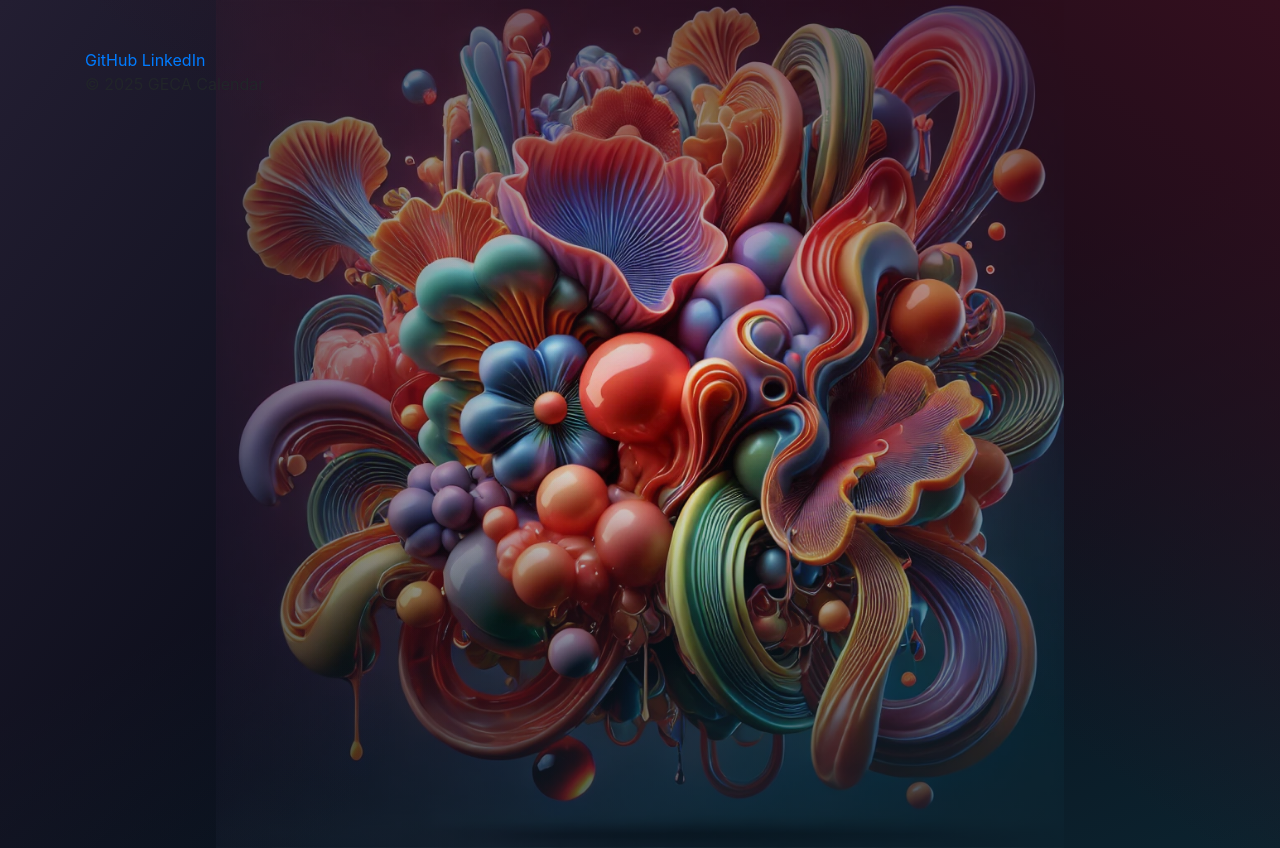
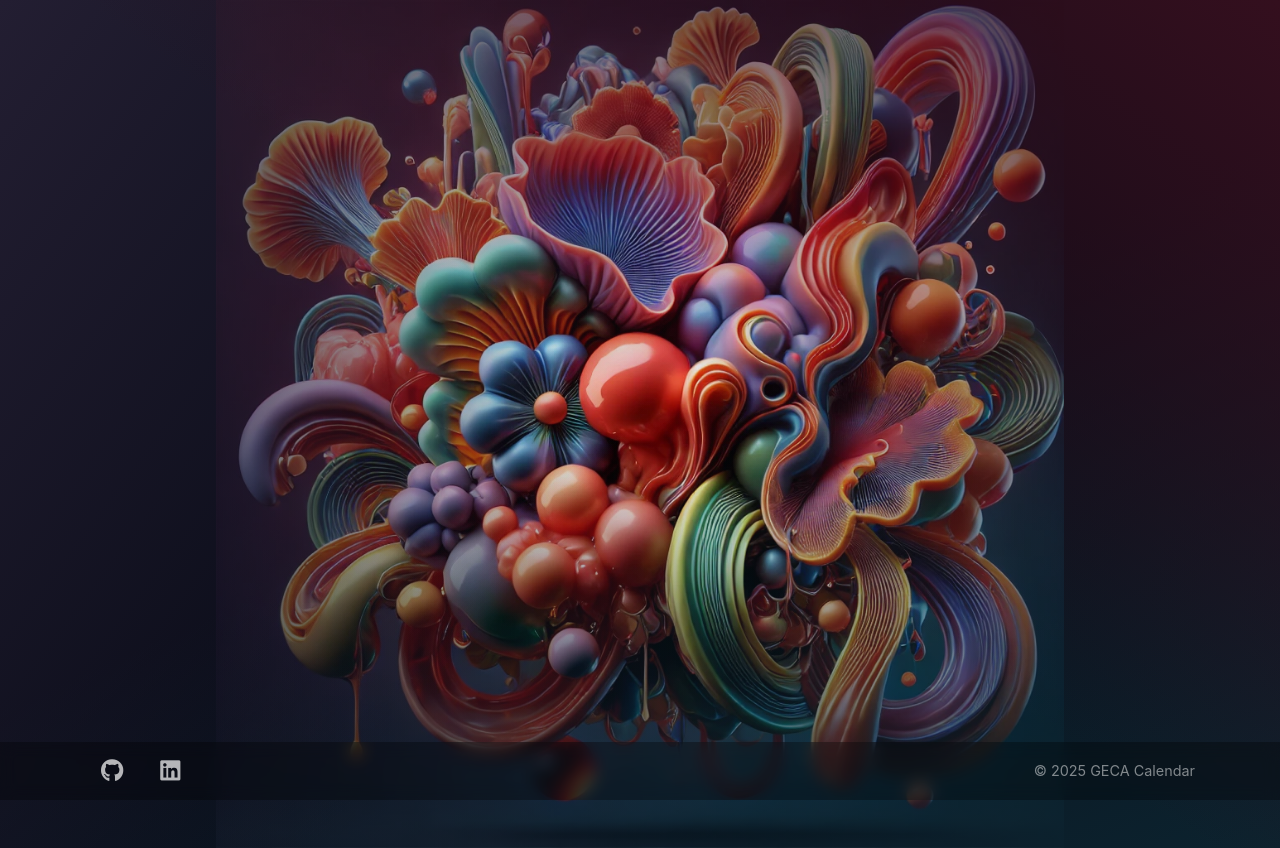
Before and after one commit to timotif/geca-calendar, a Python web app: template app/templates/base.html in a window 1280 px wide. Run offline with Jinja, Linux system fonts and the light colour scheme; the template is opened without the code that fills it, so the values that code supplies are empty; some libraries are stand-ins or nearby versions.

Commit message:
footer style

```diff
--- a/app/static/css/styles.css
+++ b/app/static/css/styles.css
@@ -54,6 +54,10 @@ body {
     margin-bottom: 8px;
     border-radius: 8px !important;
     transition: all 0.3s ease;
+	user-select: none;
+    -webkit-user-select: none;
+    -moz-user-select: none;
+    -ms-user-select: none;
 }
 
 .list-group-item:hover {
@@ -153,6 +157,53 @@ input[type="checkbox"] {
     transform: translateX(5px);
 }
 
+/* footer style */
+
+.footer {
+    position: fixed;
+    bottom: 0;
+    width: 100%;
+    padding: 1rem 0;
+    background-color: rgba(0, 0, 0, 0.3);
+    backdrop-filter: blur(8px);
+    -webkit-backdrop-filter: blur(8px);
+}
+
+.footer-content {
+    display: flex;
+    justify-content: space-between;
+    align-items: center;
+    color: rgba(255, 255, 255, 0.7);
+    font-size: 0.9rem;
+}
+
+.social-icon {
+    color: rgba(255, 255, 255, 0.7);
+    margin: 0 1rem;
+    font-size: 1.2em;
+    transition: all 0.3s ease;
+}
+
+.social-icon:hover {
+    color: #fff;
+    transform: translateY(-2px);
+    text-decoration: none;
+}
+
+.social-links a {
+    color: rgba(255, 255, 255, 0.7);
+    margin-right: 1rem;
+    transition: color 0.3s ease;
+}
+
+.social-links a:hover {
+    color: rgba(255, 255, 255, 1);
+}
+
+.copyright {
+    opacity: 0.7;
+}
+
 /*
 image background
 350f1e
--- a/app/templates/base.html
+++ b/app/templates/base.html
@@ -4,8 +4,9 @@
     <meta charset="UTF-8">
     <meta name="viewport" content="width=device-width, initial-scale=1.0">
     <title>{% block title %}{% endblock %}</title>
-    <link rel="icon" type="image/x-icon" href="{{ url_for('static', filename='images/favicon-16x16.png') }}">
-    <link href="https://stackpath.bootstrapcdn.com/bootstrap/4.5.2/css/bootstrap.min.css" rel="stylesheet">
+    <link rel="icon" type="image/x-icon" href="{{ url_for('static', filename='images/icons/favicon-16x16.png') }}">
+	<link rel="stylesheet" href="https://cdnjs.cloudflare.com/ajax/libs/font-awesome/5.15.4/css/all.min.css">
+	<link href="https://stackpath.bootstrapcdn.com/bootstrap/4.5.2/css/bootstrap.min.css" rel="stylesheet">
     <link href="{{ url_for('static', filename='css/styles.css') }}" rel="stylesheet">
     {% block extra_css %}{% endblock %}
 </head>
@@ -18,12 +19,12 @@
         <div class="container">
             <div class="footer-content">
                 <div class="social-links">
-                    <a href="https://github.com/timotif" target="_blank" rel="noopener">
-                        <i class="fab fa-github"></i> GitHub
-                    </a>
-                    <a href="https://www.linkedin.com/in/timoti-fregni/" target="_blank" rel="noopener">
-                        <i class="fab fa-linkedin"></i> LinkedIn
-                    </a>
+					<a href="https://github.com/timotif" target="_blank" rel="noopener" class="social-icon">
+						<i class="fab fa-github fa-lg"></i>
+					</a>
+					<a href="https://www.linkedin.com/in/timoti-fregni/" target="_blank" rel="noopener" class="social-icon">
+						<i class="fab fa-linkedin fa-lg"></i>
+					</a>
                 </div>
                 <div class="copyright">
                     © <span id="currentYear"></span> GECA Calendar
```
